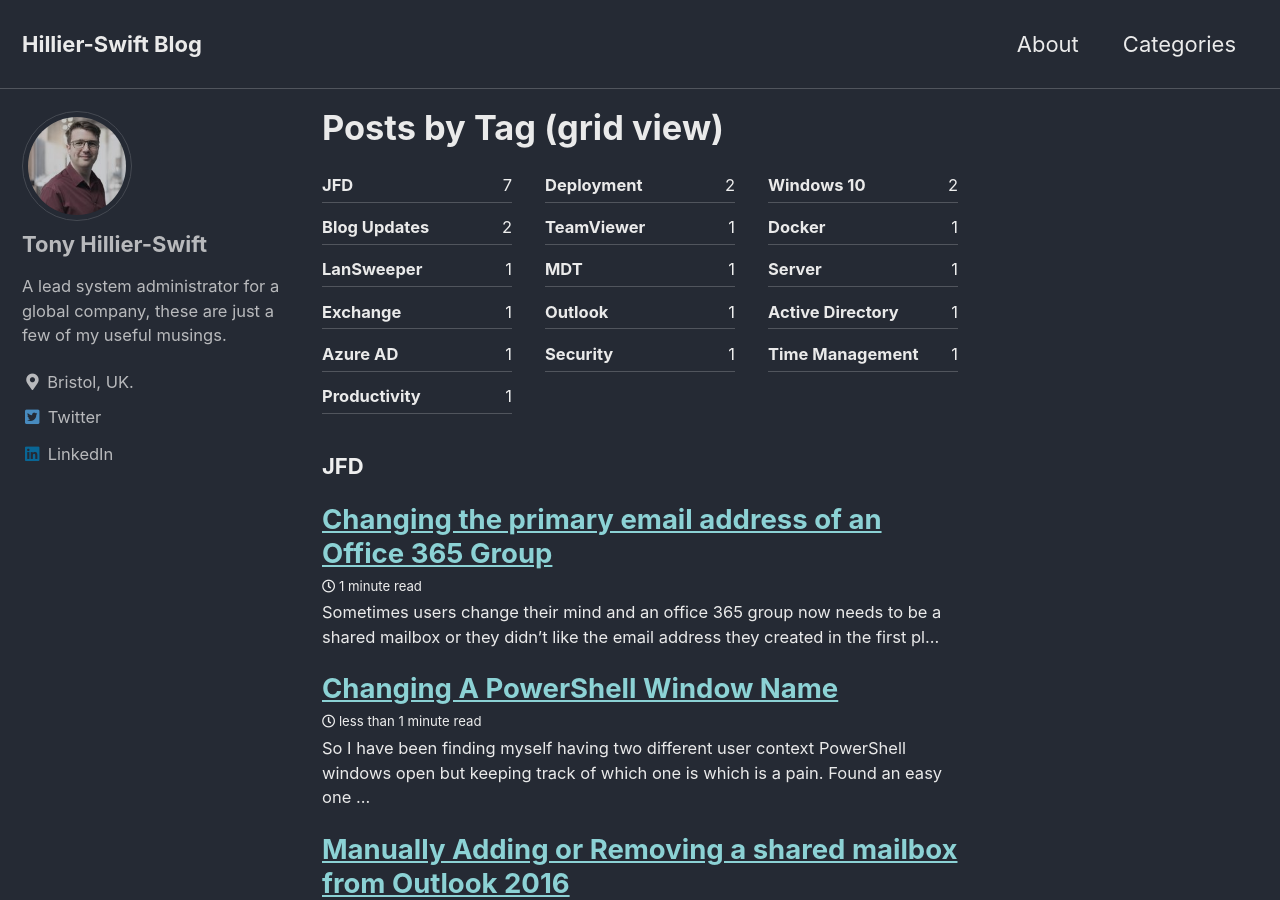
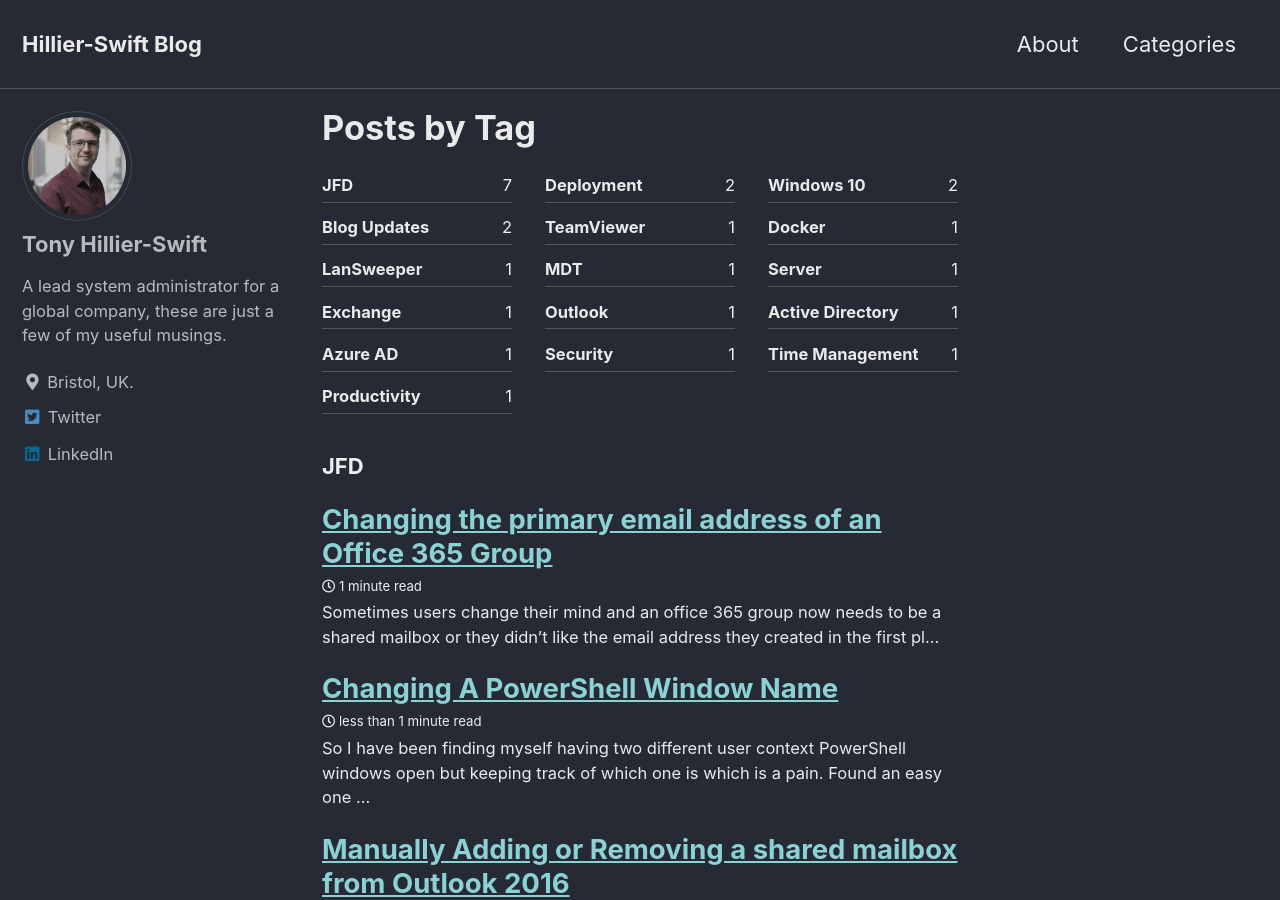
Before and after one commit to hillier-swift/hillier-swift.github.io, a Jekyll site: the page built from _pages/tags.md, in a window 1280 px wide and 900 px high. Built offline with Jekyll 4.4.1, drawn with Linux system fonts in a browser that asks for light colours; cached includes are drawn as plain includes.

Commit message:
Tags-all

```diff
--- a/_pages/tags.md
+++ b/_pages/tags.md
@@ -1,6 +1,6 @@
 ---
-title: "Posts by Tag (grid view)"
-permalink: /tags/
+title: "Posts by Tag"
+permalink: /tags-all/
 layout: tags
 # entries_layout: grid
 author_profile: true
```
